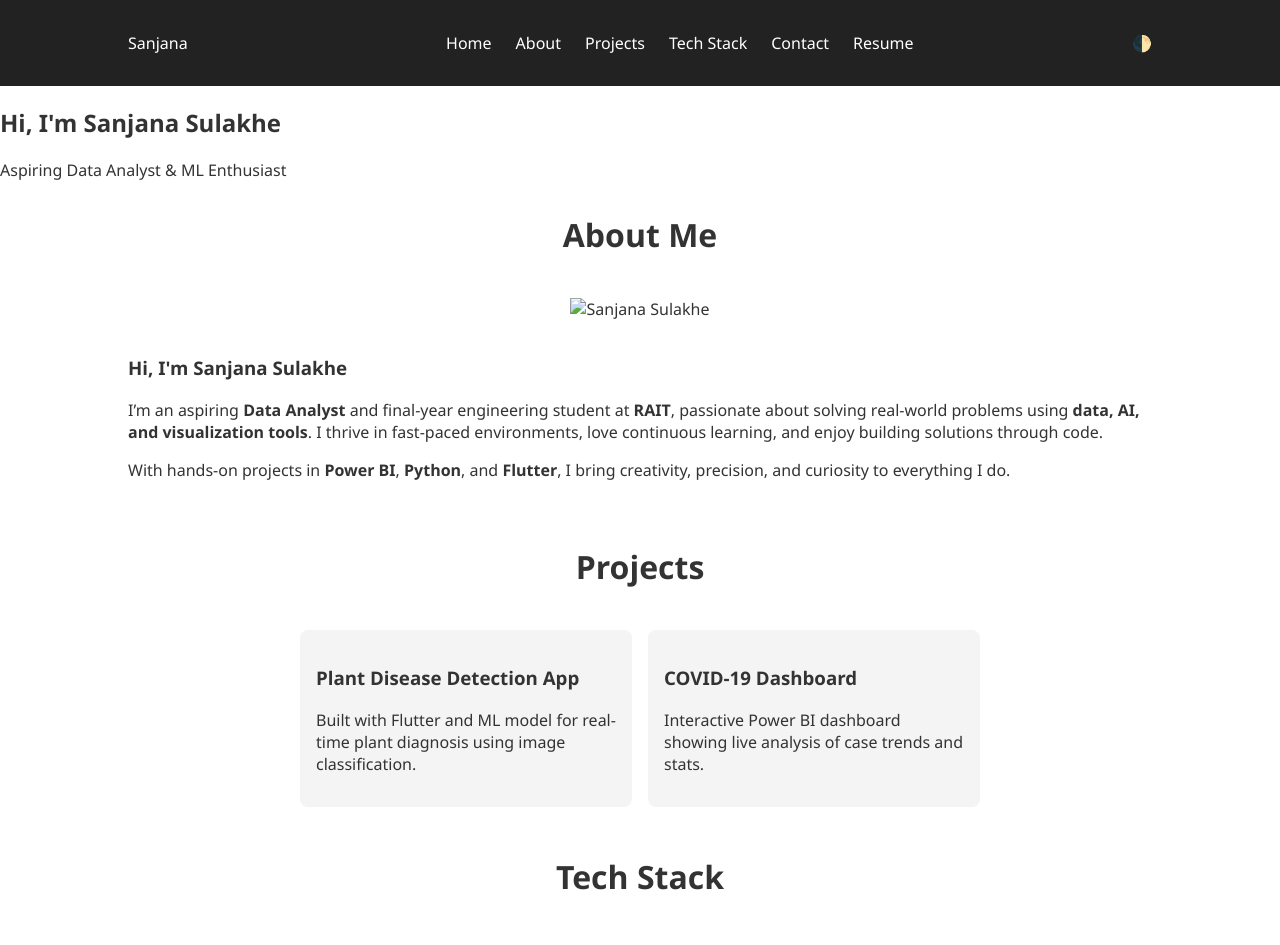
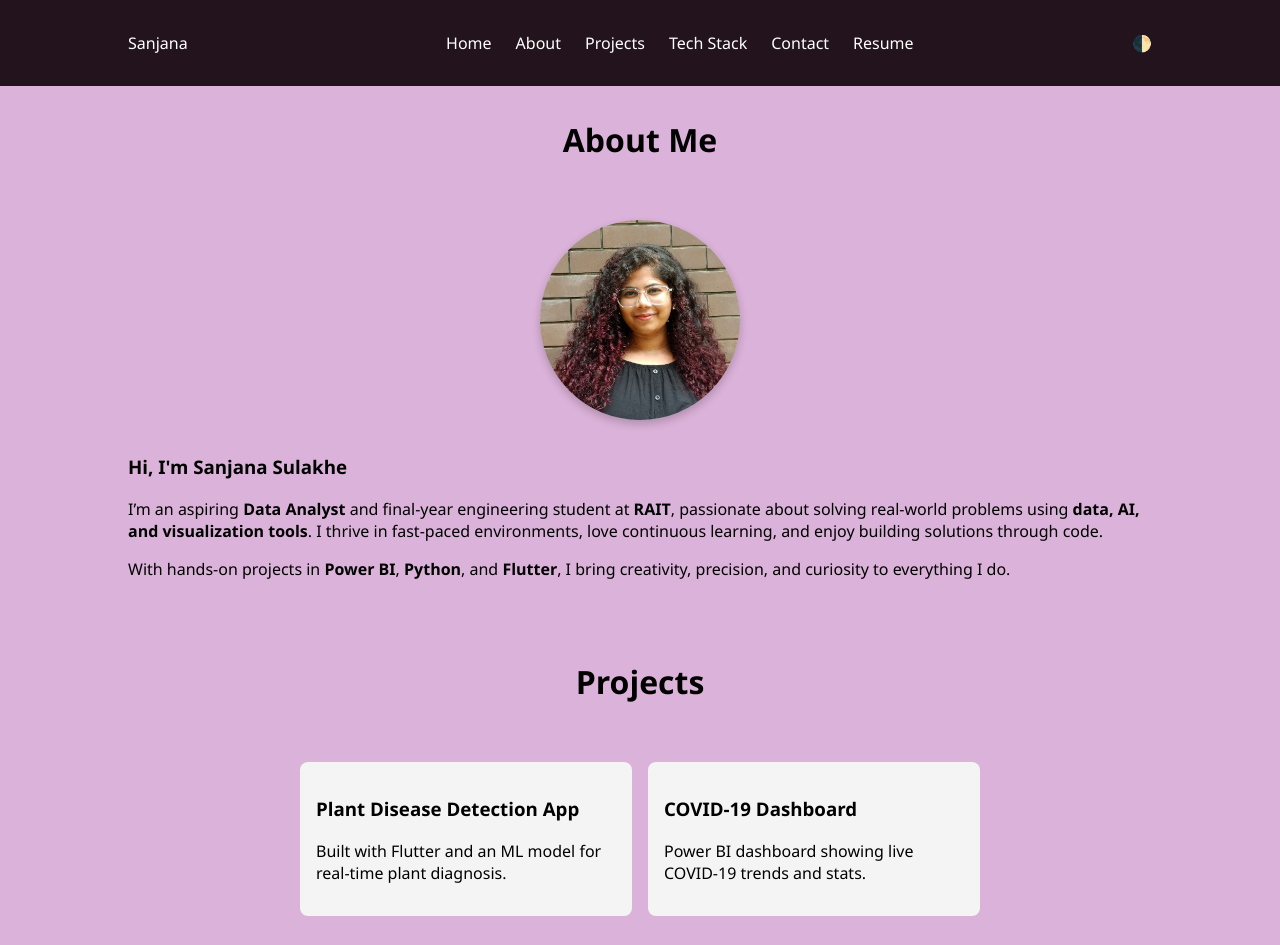
Before and after one commit to sanjanasulakhe23/MY-PORTFOLIO, a plain HTML site: page index.html in a window 1280 px wide. Shown: the top 945 px of the page. Drawn offline with Linux system fonts and the light colour scheme.

Commit message:
added pic and resized it

```diff
--- a/index.html
+++ b/index.html
@@ -25,17 +25,14 @@
 
   <main>
     <section id="home">
-      <div class="hero-text">
-        <h1>Hi, I'm <span class="animated-name">Sanjana Sulakhe</span></h1>
-        <p>Aspiring Data Analyst & ML Enthusiast</p>
-      </div>
+
     </section>
 
     <section id="about">
       <h2 class="section-title">About Me</h2>
       <div class="about-container">
         <div class="about-image">
-          <img src="images/me.jpg" alt="Sanjana Sulakhe">
+          <img src="assets/portfolio.jpg" alt="Sanjana Sulakhe">
         </div>
         <div class="about-text">
           <h3>Hi, I'm <span class="highlight-name">Sanjana Sulakhe</span></h3>
@@ -48,16 +45,25 @@
     <section id="projects">
       <h2 class="section-title">Projects</h2>
       <div class="project-grid">
+
         <div class="project-card">
-          <h3>Plant Disease Detection App</h3>
-          <p>Built with Flutter and ML model for real-time plant diagnosis using image classification.</p>
+         <a href="plant-disease.html" style="text-decoration: none; color: inherit;">
+         <h3>Plant Disease Detection App</h3>
+         <p>Built with Flutter and an ML model for real-time plant diagnosis.</p>
+         </a>
         </div>
+
         <div class="project-card">
-          <h3>COVID-19 Dashboard</h3>
-          <p>Interactive Power BI dashboard showing live analysis of case trends and stats.</p>
+         <a href="covid-dashboard.html" style="text-decoration: none; color: inherit;">
+         <h3>COVID-19 Dashboard</h3>
+         <p>Power BI dashboard showing live COVID-19 trends and stats.</p>
+         </a>
         </div>
-      </div>
+
     </section>
+
+
+
 
     <section id="tech">
       <h2 class="section-title">Tech Stack</h2>
--- a/style.css
+++ b/style.css
@@ -1,12 +1,12 @@
 body {
   margin: 0;
   font-family: 'Segoe UI', sans-serif;
-  background-color: #fff;
-  color: #333;
+  background-color: #dbb2d9;
+  color: #000000;
   transition: background 0.3s, color 0.3s;
 }
 .dark-mode {
-  background-color: #121212;
+  background-color: #8a4c89;
   color: #fff;
 }
 .navbar {
@@ -14,7 +14,7 @@ body {
   justify-content: space-between;
   align-items: center;
   padding: 1rem 10%;
-  background-color: #222;
+  background-color: #22131c;
   color: white;
 }
 .nav-links {
@@ -23,7 +23,7 @@ body {
   gap: 1.5rem;
 }
 .nav-links a {
-  color: white;
+  color: rgb(255, 255, 255);
   text-decoration: none;
 }
 .toggle-theme {
@@ -34,12 +34,22 @@ body {
   font-size: 2rem;
   margin-top: 2rem;
 }
+.about-image img {
+  width: 200px;
+  height: 200px;
+  object-fit: cover;
+  border-radius: 50%;
+  box-shadow: 0 4px 8px rgba(0, 0, 0, 0.2);
+  display: block;
+  margin: 0 auto;
+}
+
 .about-container, .project-grid, .tech-stack {
   display: flex;
   flex-wrap: wrap;
   gap: 1rem;
   justify-content: center;
-  padding: 1rem 10%;
+  padding: 2rem 10%;
 }
 .project-card {
   background: #f4f4f4;
```
Also changed, not shown: assets/portfolio.jpg (added).
